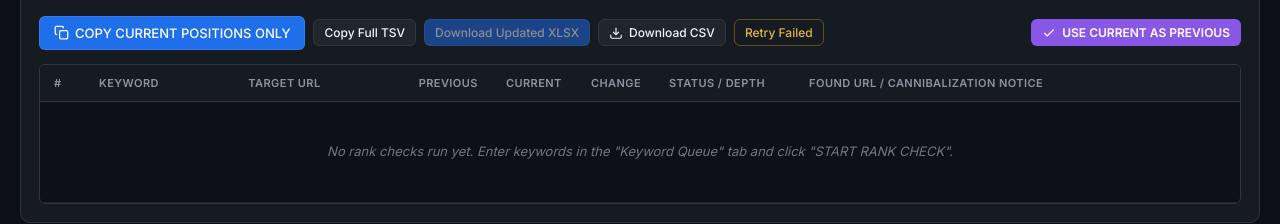
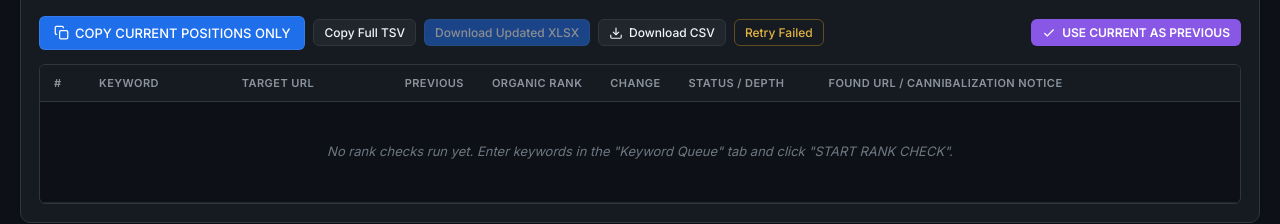
Before and after one commit to vineetkpe/extend, a website with bundled scripts: page dashboard/dashboard.html in a window 1280 px wide. Shown: the part 726-950 px from the top of the page. Built offline with nearby package versions, Linux system fonts and the light colour scheme; some packages are replaced by stand-ins of ours; no server answers.

Commit message:
ui: label current rank explicitly as organic-only and version test build

```diff
--- a/dashboard/dashboard.html
+++ b/dashboard/dashboard.html
@@ -268,7 +268,7 @@
                   <th>Keyword</th>
                   <th>Target URL</th>
                   <th style="width: 85px;">Previous</th>
-                  <th style="width: 85px;">Current</th>
+                  <th style="width: 95px;" title="Organic web listings only. AI Overview, ads, PAA, local packs and carousels excluded.">Organic Rank</th>
                   <th style="width: 75px;">Change</th>
                   <th style="width: 140px;">Status / Depth</th>
                   <th>Found URL / Cannibalization Notice</th>
```
